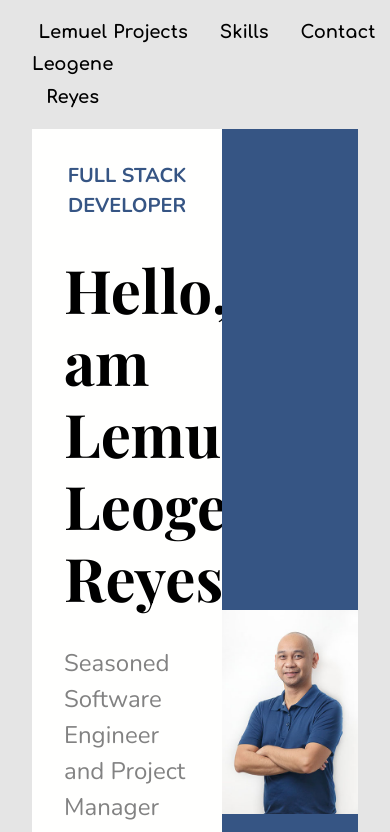
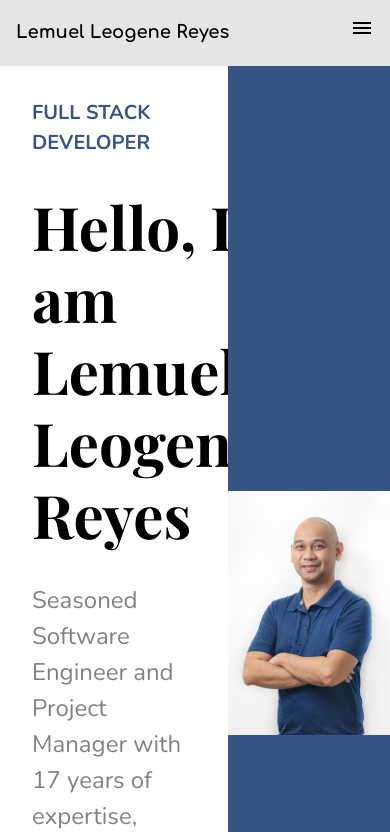
Before and after one commit to lemreyes/portfolio2024, a React (Vite) app: page / in a window 390 px wide. Shown: the top 832 px of the page. Built offline with nearby package versions, Linux system fonts and the light colour scheme.

Commit message:
mobile menu nav

```diff
--- a/src/App.css
+++ /dev/null
@@ -1,9 +0,0 @@
-#root {
-  max-width: 1280px;
-  margin: 0 auto;
-  padding-left: 2rem;
-  padding-right: 2rem;
-  padding-bottom: 4rem;
-  text-align: center;
-  background-color: #e5e5e5;
-}
--- a/src/App.tsx
+++ b/src/App.tsx
@@ -1,4 +1,3 @@
-import "./App.css";
 import Footer from "./components/Footer";
 import Header from "./components/Header";
 import Hero from "./components/Hero";
--- a/src/components/Header.tsx
+++ b/src/components/Header.tsx
@@ -2,7 +2,7 @@ import Navbar from "./Navbar";
 
 export default function Header() {
   return (
-    <header className="flex flex-row justify-between comfortaa text-[18px] font-bold leading-[180%] py-4">
+    <header className="flex flex-row justify-between comfortaa text-[18px] font-bold leading-[180%] py-4 px-4">
       <span>Lemuel Leogene Reyes</span>
       <Navbar />
     </header>
--- /dev/null
+++ b/src/components/Menu.tsx
@@ -0,0 +1,11 @@
+export default function Menu() {
+  return (
+    <nav>
+      <ul className="tablet:flex tablet:flex-col gap-4 absolute right-0 bg-menuBg px-4 py-2 font-bold text-regular">
+        <li>Projects</li>
+        <li>Skills</li>
+        <li>Contact</li>
+      </ul>
+    </nav>
+  );
+}
--- a/src/components/Navbar.tsx
+++ b/src/components/Navbar.tsx
@@ -1,7 +1,21 @@
+import { useState } from "react";
+
+import hamburger_icon from "../assets/hamburger_icon.svg";
+import Menu from "./Menu";
+
 export default function Navbar() {
+  const [isShowMenu, setIsShowMenu] = useState(false);
+
+  const hdlShowMenu = () => {
+    setIsShowMenu(!isShowMenu);
+  };
   return (
     <nav>
-      <ul className="flex flex-row gap-x-8">
+      <button className="tablet:hidden">
+        <img src={hamburger_icon} alt="hamburger icon" onClick={hdlShowMenu} />
+      </button>
+      {isShowMenu && <Menu />}
+      <ul className="hidden tablet:flex tablet:flex-row gap-x-8">
         <li>Projects</li>
         <li>Skills</li>
         <li>Contact</li>
--- a/tailwind.config.ts
+++ b/tailwind.config.ts
@@ -8,6 +8,7 @@ export default {
       regularText: "#828282",
       white: "#ffffff",
       heroBg: "#fffffe",
+      menuBg: "#e5e5e5",
     },
     screens: {
       tablet: "430px",
```
